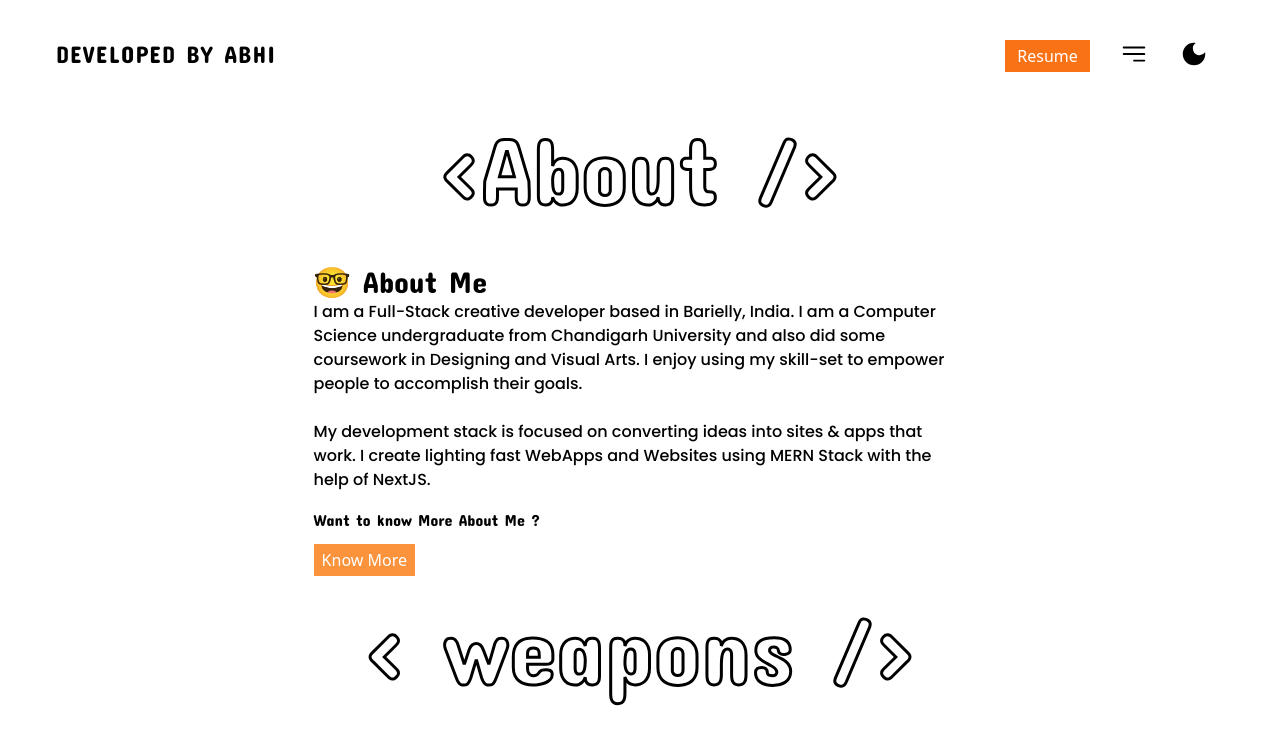
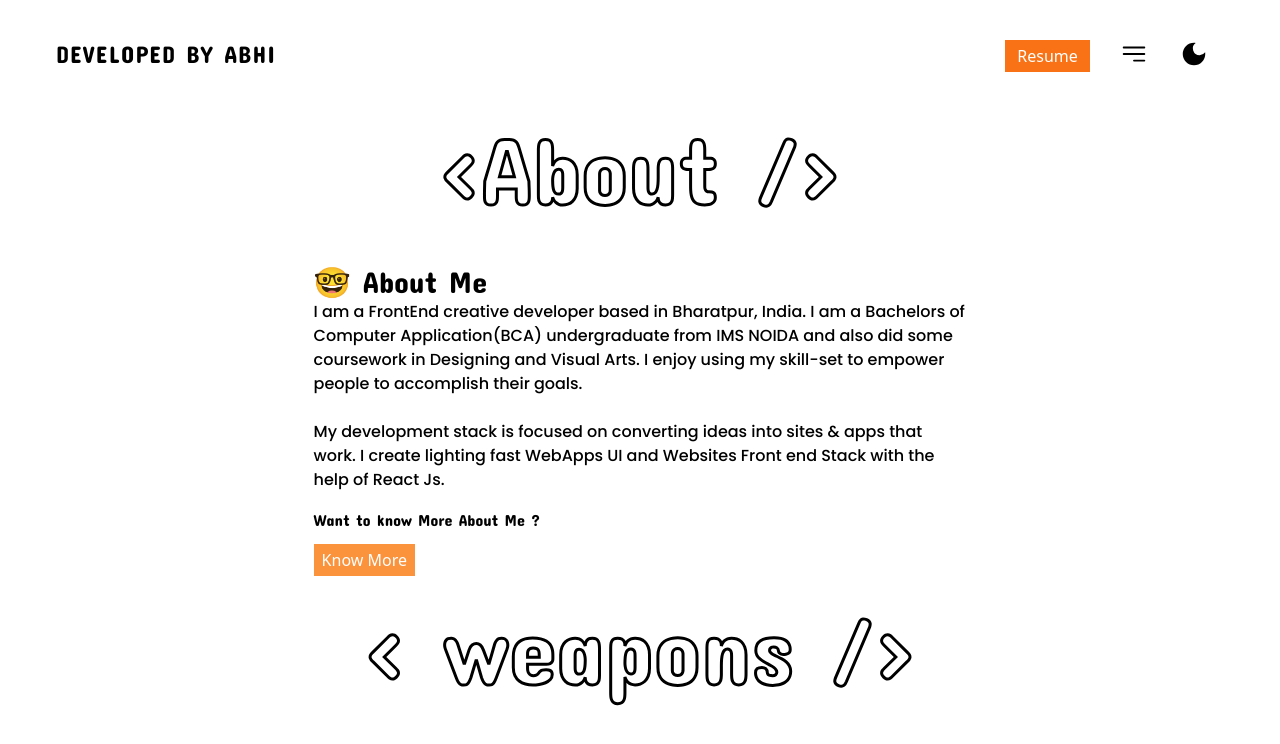
Before and after one commit to AbhiChaturvedi2001/e-ecom, a React (Create React App) app: page /about in a window 1280 px wide. Shown: the top 744 px of the page. Built offline with nearby package versions, Linux system fonts and the light colour scheme; the HTML template or start-up script is replaced by a standard one.

Commit message:
update Ui

```diff
--- a/src/Components/Navbar.js
+++ b/src/Components/Navbar.js
@@ -17,7 +17,7 @@ const Navbar = ({ Mode, Toggle, showNavbar, changeMode }) => {
             Mode ? `text-white` : `text-black`
           } uppercase tracking-wider`}
         >
-          Developed By Abhi
+         <Link to='/'> Developed By Abhi</Link>
         </div>
         <div className="flex items-center justify-around s:w-[65%] md:w-[40%] w-[20%]">
           <button className="btn bg-orange-500 px-3 py-1 text-white font-normal ">
@@ -46,7 +46,7 @@ const Navbar = ({ Mode, Toggle, showNavbar, changeMode }) => {
         <ul
           className={`bg-gray-500 absolute top-0 duration-300 ease-in-out ${
             Toggle ? `left-0 w-[200px]` : `-left-40`
-          } flex flex-col items-center h-[100vh] `}
+          } flex flex-col items-center h-[100vh] z-10 `}
         >
           <li className="links">
             <Link to="/">Home</Link>
--- a/src/Pages/About.js
+++ b/src/Pages/About.js
@@ -25,13 +25,13 @@ const About = ({ Toggle, Mode, showNavbar, changeMode }) => {
         <div className="mt-6 m-auto md:mt-6 md:w-[80%] w-[51%]">
           <div className="text-3xl font-concert">🤓 About Me</div>
           <div className="w-[100%] font-poppins font-medium">
-            I am a Full-Stack creative developer based in Barielly, India. I am
-            a Computer Science undergraduate from Chandigarh University and also
+            I am a FrontEnd creative developer based in Bharatpur, India. I am
+            a Bachelors of Computer Application(BCA) undergraduate from IMS NOIDA and also
             did some coursework in Designing and Visual Arts. I enjoy using my
             skill-set to empower people to accomplish their goals.<br/> <br /> My
             development stack is focused on converting ideas into sites & apps
-            that work. I create lighting fast WebApps and Websites using MERN
-            Stack with the help of NextJS.
+            that work. I create lighting fast WebApps UI and Websites Front end
+            Stack with the help of React Js.
           </div>
         <div className="mt-4 font-concert">Want to know More About Me ? </div>
         <button className="px-2 py-1 mt-3 bg-orange-400 text-white ">Know More</button>
```
